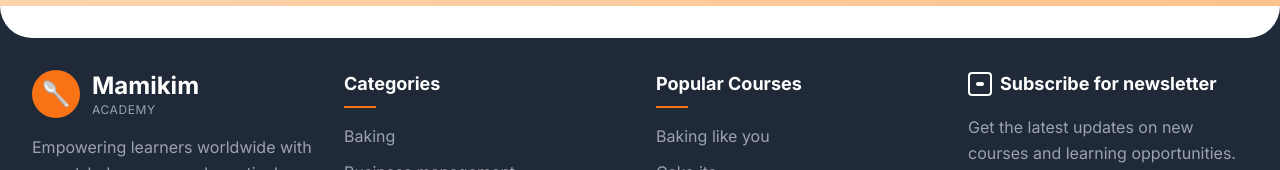
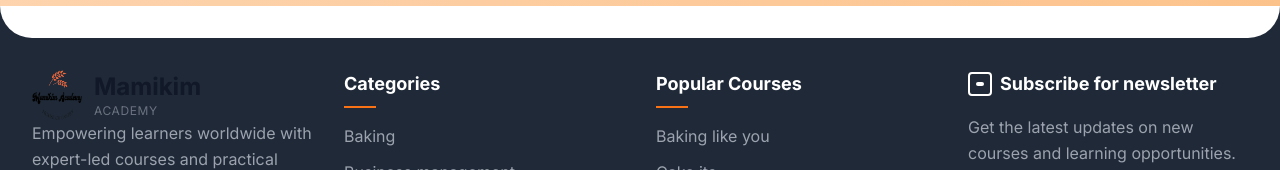
Before and after one commit to kidlinux7/mamikim-frontend, a Next.js app: page /about in a window 1280 px wide. Shown: the part 4880-5050 px from the top of the page. Built offline with nearby package versions, Linux system fonts and the light colour scheme; no server answers; the database is empty.

Commit message:
Updated Footer Logo

```diff
--- a/components/layout/footer.tsx
+++ b/components/layout/footer.tsx
@@ -1,6 +1,8 @@
 import Link from "next/link";
 import Image from 'next/image'
 import { Calendar, Mail, MapPin, Phone } from "lucide-react";
+import footerlogo from '@/public/footer.png';
+
 
 export default function Footer() {
   const currentYear = new Date().getFullYear();
@@ -14,15 +16,13 @@ export default function Footer() {
                 <div className="grid grid-cols-1 md:grid-cols-4 gap-8">
                     {/* Left Column - Mamikim Academy */}
                     <div className="md:col-span-1">
-                        <div className="flex items-center mb-4">
-                            <div className="w-12 h-12 bg-orange-500 rounded-full flex items-center justify-center mr-3">
-                                <span className="text-white text-2xl">🥄</span>
-                            </div>
-                            <div>
-                                <span className="text-2xl font-bold text-white">Mamikim</span>
-                                <div className="text-xs text-gray-400 uppercase tracking-wider">ACADEMY</div>
-                            </div>
-                        </div>
+            <div className="flex items-center">
+              <Image src={footerlogo} alt="Logo" width={50} height={50} />
+              <div className="ml-3">
+                <span className="text-2xl font-bold text-gray-900">Mamikim</span>
+                <div className="text-xs text-gray-500 uppercase tracking-wider">ACADEMY</div>
+              </div>
+            </div>
                         <p className="text-gray-400 mb-6 leading-relaxed">
                             Empowering learners worldwide with expert-led courses and practical skills in baking and culinary arts.
                         </p>
```
Also changed, not shown: public/footer.png (added).
